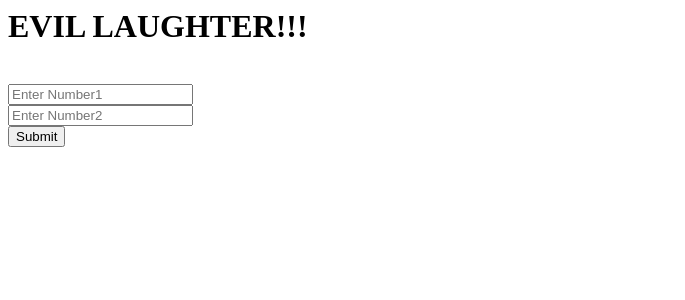
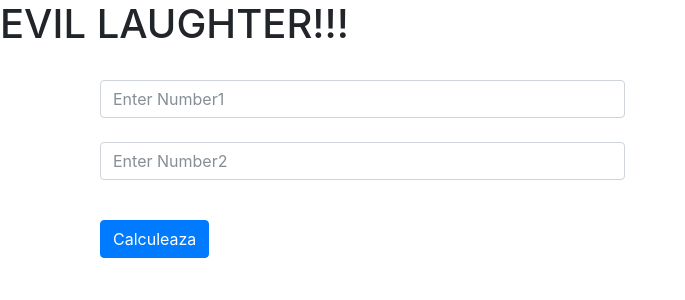
Before and after one commit to daniel-bleoju/marianb.ddns.net, a PHP site: page / in a window 1280 px wide. Shown: the top 300 px of the page, without its empty margins (0-685 px from the left). Run offline with PHP 8.4, Linux system fonts and the light colour scheme.

Commit message:
style baiat

```diff
--- a/index.php
+++ b/index.php
@@ -20,18 +20,24 @@ $sum=$number1+$number2;
 <html lang="en">
 <head>
     <meta charset="UTF-8">
-    <title>Tabel</title>
+    <title>Testuletz</title>
+    <link rel="stylesheet" href="https://maxcdn.bootstrapcdn.com/bootstrap/4.0.0-beta.2/css/bootstrap.min.css" integrity="sha384-PsH8R72JQ3SOdhVi3uxftmaW6Vc51MKb0q5P2rRUpPvrszuE4W1povHYgTpBfshb" crossorigin="anonymous">
 </head>
 <body>
+ <div class="container">
+  <div class="col-sm-6">
 
-<form action="index.php" method="post">
+  <form action="index.php" method="post">
+    <div class="form-group">
+    <input type="number" name="number1" class="form-control" placeholder="Enter Number1"><br>
+    <input type="number" name="number2" class="form-control" placeholder="Enter Number2"><br>
+    </div>
+    <input class="btn btn-primary" type="submit" name="submit" value="Calculeaza">
 
-    <input type="number" name="number1" placeholder="Enter Number1"><br>
-    <input type="number" name="number2" placeholder="Enter Number2"><br>
-    <input type="submit" name="submit">
 
-</form>
-
+  </form>
+ </div>
+ </div>
 
 </body>
 </html>
```
